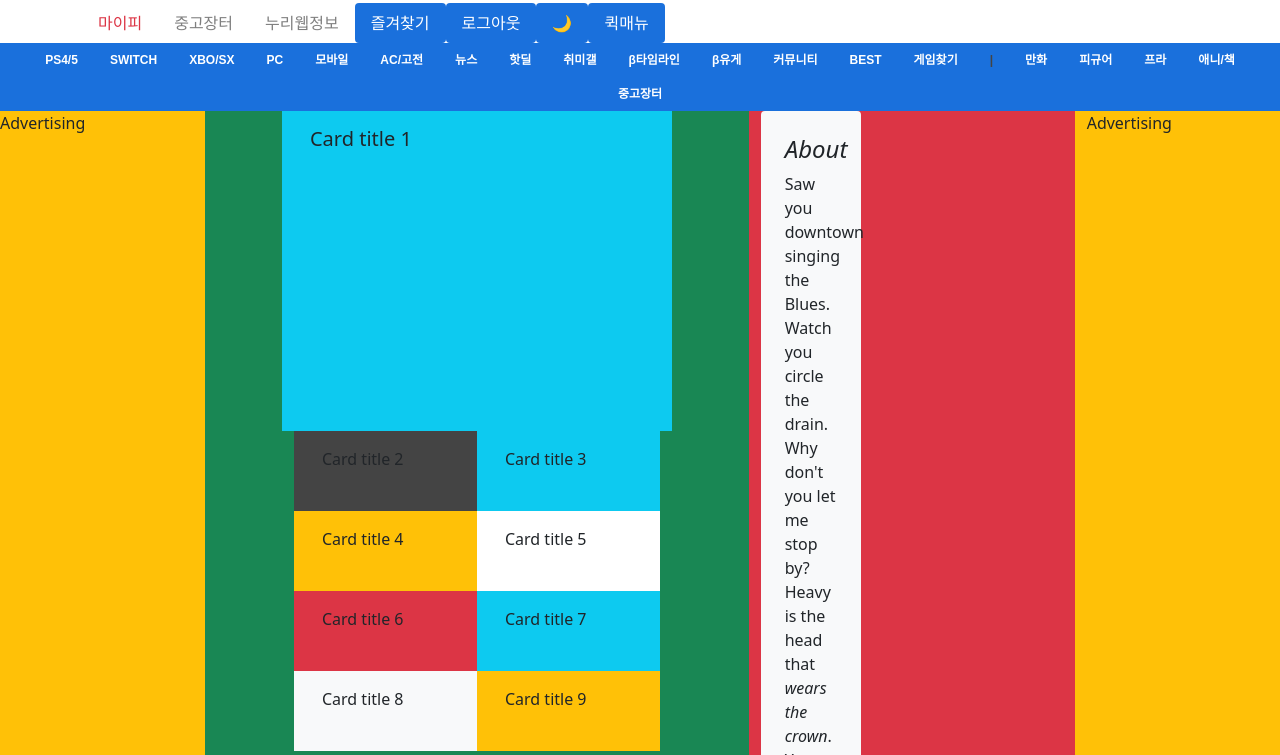
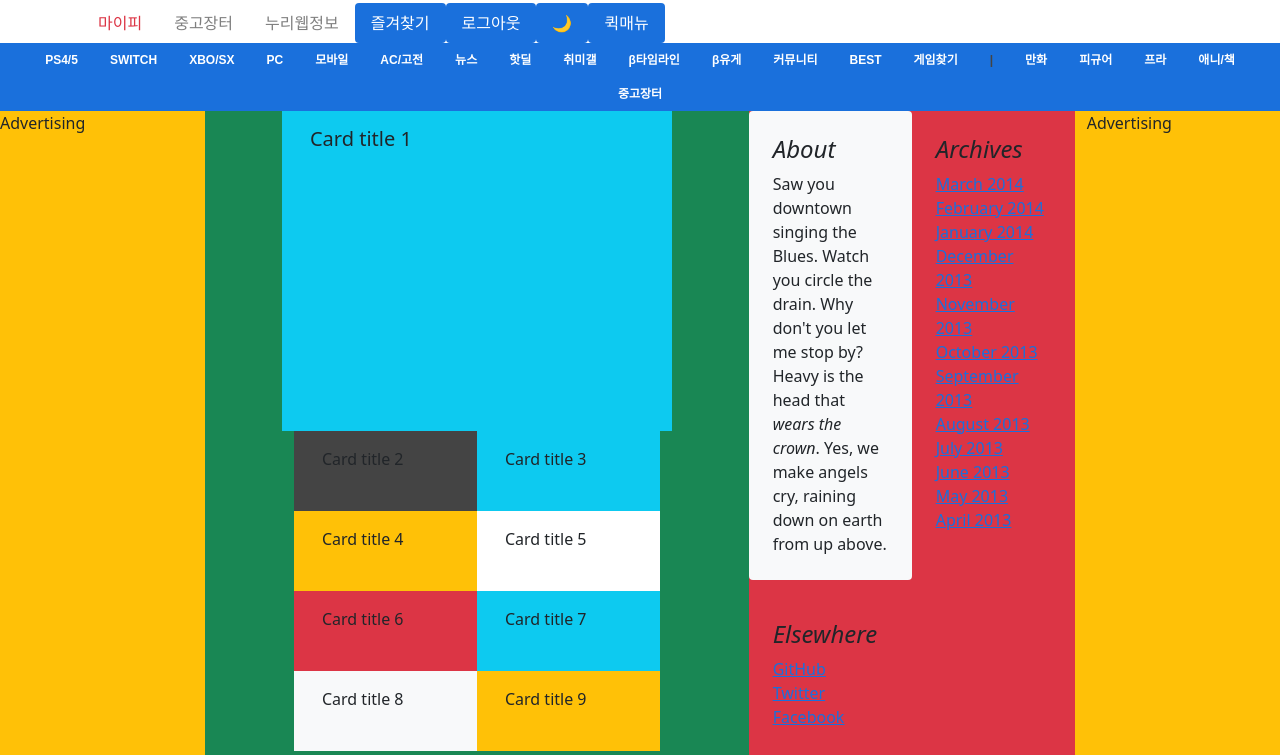
Before and after one commit to DragooCho/Game_information_website, a website: page index.html in a window 1280 px wide. Shown: the part 45-800 px from the top of the page. Drawn offline with nearby package versions, Linux system fonts and the light colour scheme.

Commit message:
웹 구조 진행중

```diff
--- a/index.html
+++ b/index.html
@@ -33,7 +33,8 @@
           </ul>
         </header>
     </div>
-    <ul class="nav justify-content-center fw-bold cfs-3n headerNav bg-primary">
+
+    <ul class="nav justify-content-center fw-bold cfs-3n headerNav bg-primary" >
         <li class="nav-item">
           <a class="nav-link active" aria-current="page" href="#">PS4/5</a>
         </li>
@@ -152,13 +153,13 @@
         </div>
 
         <div class="col-3 bg-danger">
-          <div class="col-md-4">
-            <div class="p-4 mb-3 bg-light rounded">
+          <div class="row ">
+            <div class="col-6 p-4 mb-3 bg-light rounded">
               <h4 class="fst-italic">About</h4>
               <p class="mb-0">Saw you downtown singing the Blues. Watch you circle the drain. Why don't you let me stop by? Heavy is the head that <em>wears the crown</em>. Yes, we make angels cry, raining down on earth from up above.</p>
             </div>
 
-            <div class="p-4">
+            <div class="col-6 p-4">
               <h4 class="fst-italic">Archives</h4>
               <ol class="list-unstyled mb-0">
                 <li><a href="#">March 2014</a></li>
@@ -176,7 +177,7 @@
               </ol>
             </div>
 
-            <div class="p-4">
+            <div class="col-6 p-4">
               <h4 class="fst-italic">Elsewhere</h4>
               <ol class="list-unstyled">
                 <li><a href="#">GitHub</a></li>
@@ -187,7 +188,7 @@
           </div>
         </div>
 
-        <div class="cardAdvertising col-2 bg-warning">Advertising</div>
+        <div class="col-2 cardAdvertising bg-warning">Advertising</div>
     </main>
 </body>
 </html>
```
